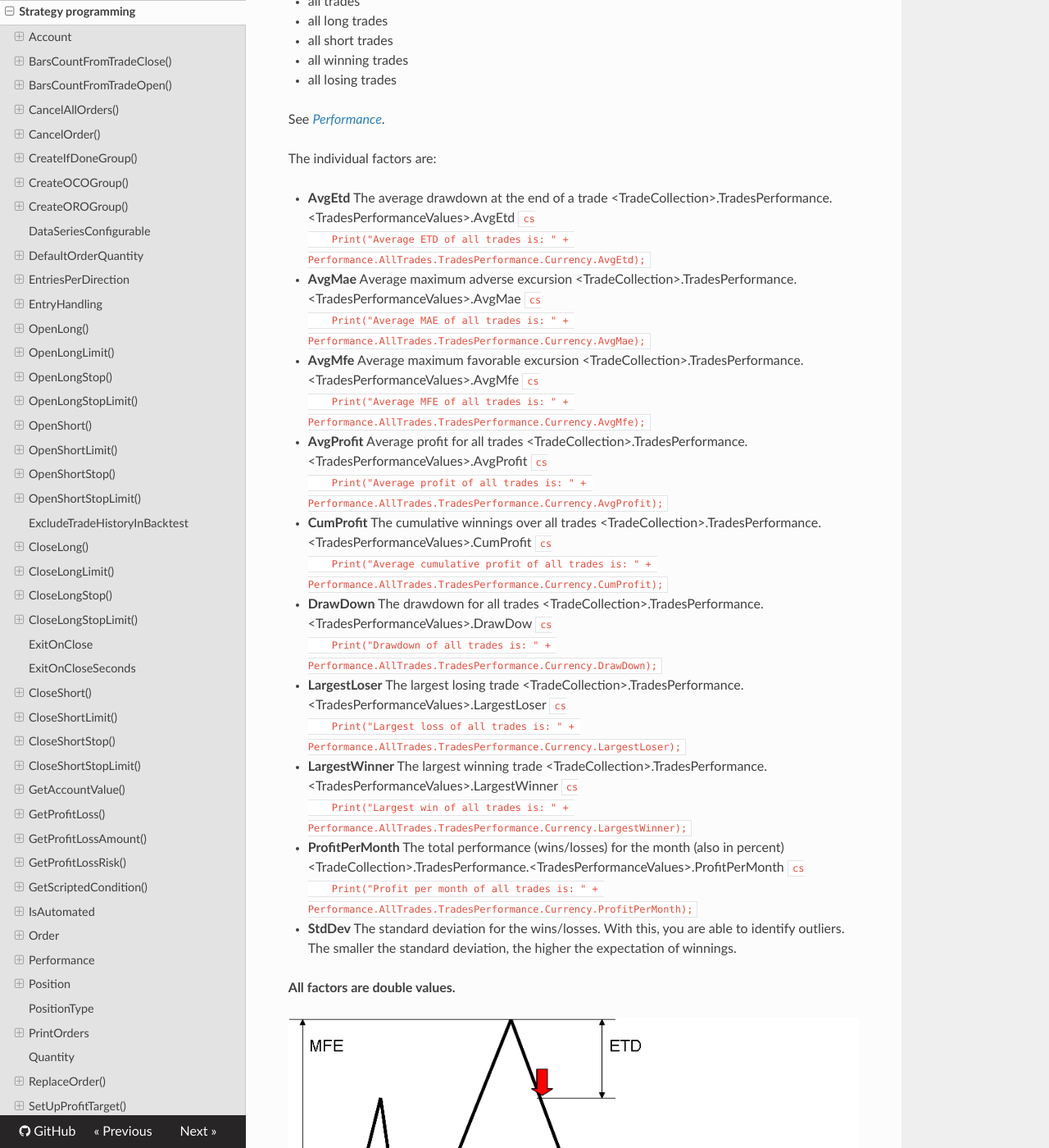
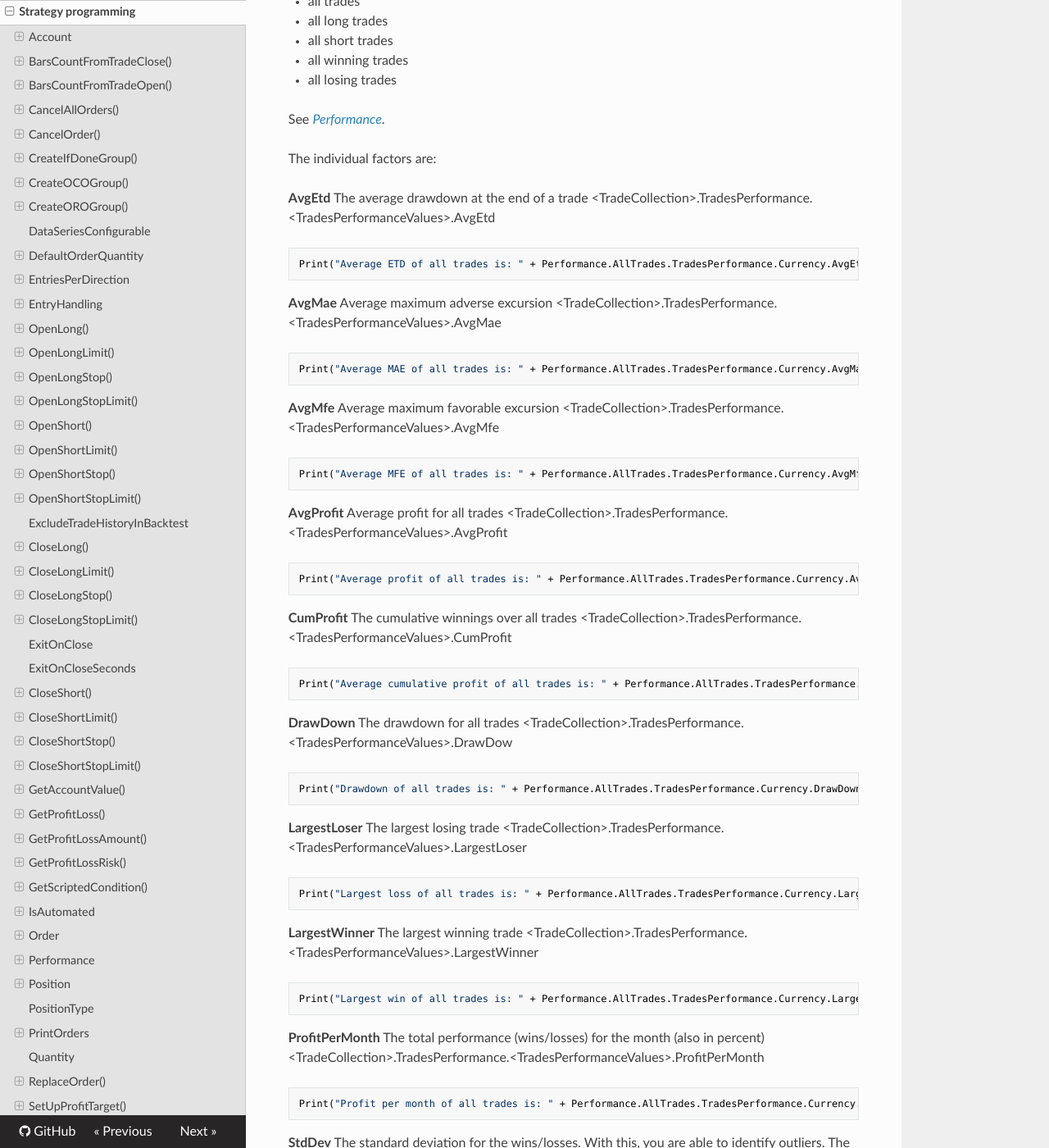
Before and after one commit to AgenaTrader/AgenaScript-documentation, an MkDocs documentation site: the page built from sources/strategy_programming.md, in a window 1280 px wide and 1400 px high, scrolled down 41019 px. Shown: the whole window at 82% size. Built offline with MkDocs 1.6.1, drawn with Linux system fonts in a browser that asks for light colours; nearby versions of some CDN libraries; old or Windows-style settings are respelled for this version of MkDocs.

````diff
--- a/sources/strategy_programming.md
+++ b/sources/strategy_programming.md
@@ -1752,61 +1752,79 @@ See [*Performance*](#performance).
 
 The individual factors are:
 
--   **AvgEtd**
-    The average drawdown at the end of a trade
-    &lt;TradeCollection&gt;.TradesPerformance.&lt;TradesPerformanceValues&gt;.AvgEtd
-    ```cs
-    Print("Average ETD of all trades is: " + Performance.AllTrades.TradesPerformance.Currency.AvgEtd);
-    ```
--   **AvgMae**
-    Average maximum adverse excursion
-    &lt;TradeCollection&gt;.TradesPerformance.&lt;TradesPerformanceValues&gt;.AvgMae
-    ```cs
-    Print("Average MAE of all trades is: " + Performance.AllTrades.TradesPerformance.Currency.AvgMae);
-    ```
--   **AvgMfe**
-    Average maximum favorable excursion
-    &lt;TradeCollection&gt;.TradesPerformance.&lt;TradesPerformanceValues&gt;.AvgMfe
-    ```cs
-    Print("Average MFE of all trades is: " + Performance.AllTrades.TradesPerformance.Currency.AvgMfe);
-    ```
--   **AvgProfit**
-    Average profit for all trades
-    &lt;TradeCollection&gt;.TradesPerformance.&lt;TradesPerformanceValues&gt;.AvgProfit
-    ```cs
-    Print("Average profit of all trades is: " + Performance.AllTrades.TradesPerformance.Currency.AvgProfit);
-    ```
--   **CumProfit**
-    The cumulative winnings over all trades
-    &lt;TradeCollection&gt;.TradesPerformance.&lt;TradesPerformanceValues&gt;.CumProfit
-    ```cs
-    Print("Average cumulative profit of all trades is: " + Performance.AllTrades.TradesPerformance.Currency.CumProfit);
-    ```
--   **DrawDown**
-    The drawdown for all trades
-    &lt;TradeCollection&gt;.TradesPerformance.&lt;TradesPerformanceValues&gt;.DrawDow
-    ```cs
-    Print("Drawdown of all trades is: " + Performance.AllTrades.TradesPerformance.Currency.DrawDown);
-    ```
--   **LargestLoser**
-    The largest losing trade
-    &lt;TradeCollection&gt;.TradesPerformance.&lt;TradesPerformanceValues&gt;.LargestLoser
-    ```cs
-    Print("Largest loss of all trades is: " + Performance.AllTrades.TradesPerformance.Currency.LargestLoser);
-    ```
--   **LargestWinner**
-    The largest winning trade
-    &lt;TradeCollection&gt;.TradesPerformance.&lt;TradesPerformanceValues&gt;.LargestWinner
-    ```cs
-    Print("Largest win of all trades is: " + Performance.AllTrades.TradesPerformance.Currency.LargestWinner);
-    ```
--   **ProfitPerMonth**
-    The total performance (wins/losses) for the month (also in percent)
-    &lt;TradeCollection&gt;.TradesPerformance.&lt;TradesPerformanceValues&gt;.ProfitPerMonth
-    ```cs
-    Print("Profit per month of all trades is: " + Performance.AllTrades.TradesPerformance.Currency.ProfitPerMonth);
-    ```
--   **StdDev**
+**AvgEtd**
+The average drawdown at the end of a trade
+&lt;TradeCollection&gt;.TradesPerformance.&lt;TradesPerformanceValues&gt;.AvgEtd
+
+```cs
+Print("Average ETD of all trades is: " + Performance.AllTrades.TradesPerformance.Currency.AvgEtd);
+```
+
+**AvgMae**
+Average maximum adverse excursion
+&lt;TradeCollection&gt;.TradesPerformance.&lt;TradesPerformanceValues&gt;.AvgMae
+
+```cs
+Print("Average MAE of all trades is: " + Performance.AllTrades.TradesPerformance.Currency.AvgMae);
+```
+
+**AvgMfe**
+Average maximum favorable excursion
+&lt;TradeCollection&gt;.TradesPerformance.&lt;TradesPerformanceValues&gt;.AvgMfe
+
+```cs
+Print("Average MFE of all trades is: " + Performance.AllTrades.TradesPerformance.Currency.AvgMfe);
+```
+
+**AvgProfit**
+Average profit for all trades
+&lt;TradeCollection&gt;.TradesPerformance.&lt;TradesPerformanceValues&gt;.AvgProfit
+
+```cs
+Print("Average profit of all trades is: " + Performance.AllTrades.TradesPerformance.Currency.AvgProfit);
+```
+
+**CumProfit**
+The cumulative winnings over all trades
+&lt;TradeCollection&gt;.TradesPerformance.&lt;TradesPerformanceValues&gt;.CumProfit
+
+```cs
+Print("Average cumulative profit of all trades is: " + Performance.AllTrades.TradesPerformance.Currency.CumProfit);
+```
+
+**DrawDown**
+The drawdown for all trades
+&lt;TradeCollection&gt;.TradesPerformance.&lt;TradesPerformanceValues&gt;.DrawDow
+
+```cs
+Print("Drawdown of all trades is: " + Performance.AllTrades.TradesPerformance.Currency.DrawDown);
+```
+
+**LargestLoser**
+The largest losing trade
+&lt;TradeCollection&gt;.TradesPerformance.&lt;TradesPerformanceValues&gt;.LargestLoser
+
+```cs
+Print("Largest loss of all trades is: " + Performance.AllTrades.TradesPerformance.Currency.LargestLoser);
+```
+
+**LargestWinner**
+The largest winning trade
+&lt;TradeCollection&gt;.TradesPerformance.&lt;TradesPerformanceValues&gt;.LargestWinner
+
+```cs
+Print("Largest win of all trades is: " + Performance.AllTrades.TradesPerformance.Currency.LargestWinner);
+```
+
+**ProfitPerMonth**
+The total performance (wins/losses) for the month (also in percent)
+&lt;TradeCollection&gt;.TradesPerformance.&lt;TradesPerformanceValues&gt;.ProfitPerMonth
+
+```cs
+Print("Profit per month of all trades is: " + Performance.AllTrades.TradesPerformance.Currency.ProfitPerMonth);
+```
+
+**StdDev**
     The standard deviation for the wins/losses. With this, you are able to identify outliers. The smaller the standard deviation, the higher the expectation of winnings.
 
 **All factors are double values.**
````
